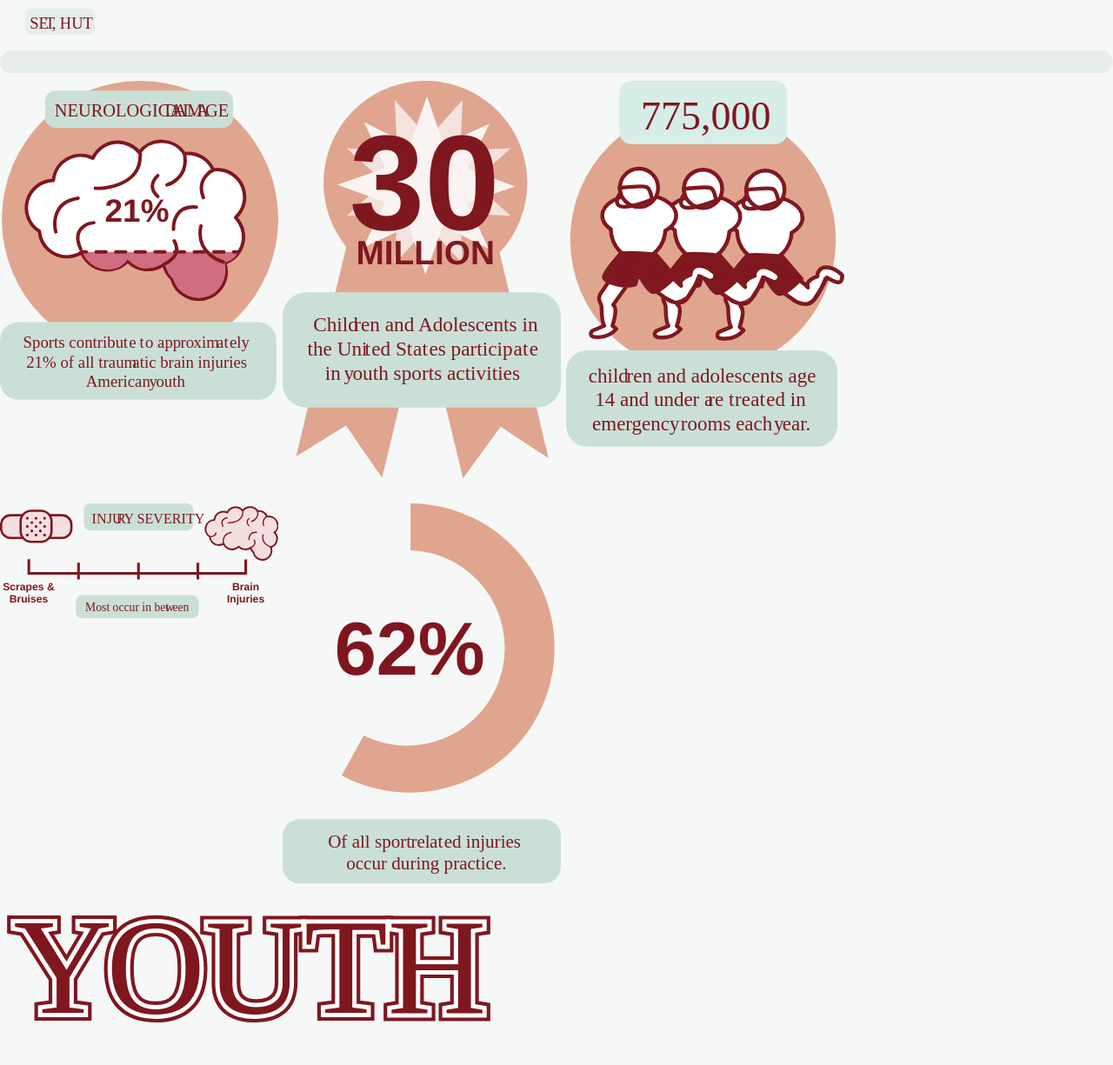
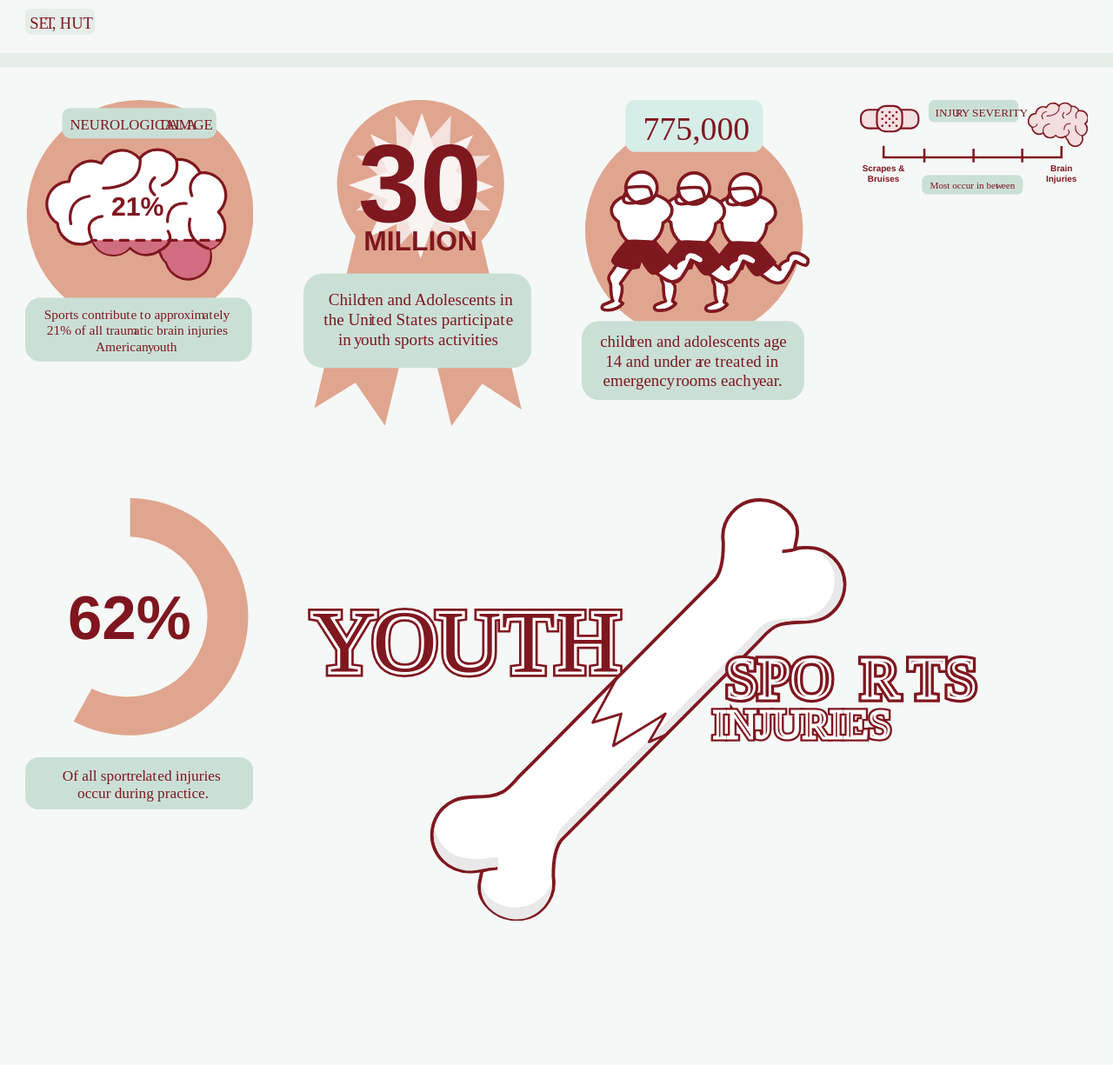
Before and after one commit to B2G7M/responsive-infographic, a plain HTML site: page index.html in a window 1280 px wide. Shown: the top 1225 px of the page at 87% size. After the commit the page ends 1097 px from the top, so only its background shows below. Drawn offline with Linux system fonts and the light colour scheme.

Commit message:
added images

```diff
--- a/css/main.css
+++ b/css/main.css
@@ -37,6 +37,7 @@ svg {
 
 .top-bar {
   top: 10px;
+  width: 100%;
 
 }
 
--- a/index.html
+++ b/index.html
@@ -14,7 +14,7 @@
 <body>
 
 <!-- Set,hut -->
-<div class="unit xs-1 s-1 m-1-2 l-1-2 gutter pad-t-2">
+<div class="gutter pad-t-2">
 <svg class="set-hut" xmlns="http://www.w3.org/2000/svg" id="Layer_8" data-name="Layer 8" viewBox="0 0 155.7 57.5">
   <rect width="155.7" height="57.5" fill="#e6eee9" rx="11.8" ry="11.8"/>
   <rect width="155.7" height="57.5" fill="#e6eee9" rx="11.8" ry="11.8"/>
@@ -25,13 +25,14 @@
 </div>
 
 <!-- top bar for set hut -->
-<svg class="top-bar" xmlns="http://www.w3.org/2000/svg" id="Layer_8" data-name="Layer 8" viewBox="0 0 792.8 16.4">
-  <rect width="792.8" height="16.4" fill="#e6eee9" rx="8.2" ry="8.2"/>
+<svg class="top-bar" xmlns="http://www.w3.org/2000/svg" id="Layer_8" data-name="Layer 8" preserveAspectRatio="none" height="16.4" width="792.8" viewBox="0 0 792.8 16.4">
+  <rect width="792.8" height="16.4" fill="#e6eee9" />
 </svg>
 
+<div class="grid">
 
 <!-- Neurological Damage -->
-<div class="unit xs-1 s-1-2 m-1-3 l-1-4">
+<div class="unit xs-1 s-1-2 m-1-3 l-1-4 island">
   <svg xmlns="http://www.w3.org/2000/svg" id="Brain" viewBox="0 0 203.74 233.54">
     <circle cx="102.55" cy="101.19" r="101.19" fill="#e0a58f"/>
     <path fill="#fff" stroke="#7f171f" stroke-width="2.53" d="M172.5 100.1a20.15 20.15 0 0 1-7.93 33.28A20.17 20.17 0 1 1 126 145.14a20.23 20.23 0 0 1-6.07-10.7 20.17 20.17 0 0 1-26.43-2.53 20.15 20.15 0 0 1-33.63-6.3 19.93 19.93 0 0 1-10.92 3.24 20.14 20.14 0 0 1-20.1-18.7 20.16 20.16 0 0 1 10.25-37.3A20.18 20.18 0 0 1 68 56.57a20.16 20.16 0 0 1 34-4.1 20.17 20.17 0 0 1 33 .86 19.2 19.2 0 0 1 2.68-.2 20.14 20.14 0 0 1 18.46 12.06 18.7 18.7 0 0 1 2.8-.2 20.16 20.16 0 0 1 13.56 35.1z" stroke-linecap="round" stroke-linejoin="round"/>
@@ -53,8 +54,9 @@
   </svg>
 </div>
 
+
 <!-- Medallion -->
-<div class="unit xs-1 s-1-2 m-1-3 l-1-4">
+<div class="unit xs-1 s-1-2 m-1-3 l-1-4 text-center island">
   <svg class="#" xmlns="http://www.w3.org/2000/svg" id="Text" viewBox="0 0 123.7 184.4">
     <path fill="#e0a58f" d="M96.5 76.3a45.3 45.3 0 1 0-68.2-2.5L6 167l22.2-13.7 16 23.2 18-74.7 18 75 16.7-23 21.3 14z"/>
     <path fill="#f3e2de" d="M65 25.2L80 8.5 79 31l22.4-1-16.7 15 16.7 15L79 59l1 22.4-15-16.7-15.2 16.7L51 59l-22.5 1 16.7-15-16.7-15L51 31 49.8 8.5l15 16.7z"/>
@@ -73,8 +75,9 @@
 </div>
 
 
+
 <!-- 775,000 -->
-<div class="unit xs-1 s-1-2 m-1-3 l-1-4">
+<div class="unit xs-1 s-1-2 m-1-3 l-1-4 island">
   <svg xmlns="http://www.w3.org/2000/svg" id="Text" viewBox="0 0 166.87 227.72">
     <circle cx="82.14" cy="95.31" r="79.64" fill="#e0a58f"/>
     <rect width="162.75" height="57.74" y="161.71" fill="#cae0d7" rx="12.69" ry="12.69"/>
@@ -109,7 +112,7 @@
 
 
 <!-- Injury Severity -->
-<div class="unit xs-1 s-1-2 m-1-3 l-1-4">
+<div class="unit xs-1 s-1-2 m-1-3 l-1-4 island">
 <svg xmlns="http://www.w3.org/2000/svg" viewBox="0 0 257.6 106.5">
   <rect width="113.9" height="21.5" x="70.1" y="85" fill="#cae0d7" rx="6.2" ry="6.2"/>
   <path fill="none" stroke="#7f181f" stroke-width="2.5" stroke-miterlimit="10" d="M26.7 51.8v13h200.8V52M72.7 65V55v15.5M183.2 65V55v15.5m-55-5.5V55v15.5"/>
@@ -147,7 +150,7 @@
 </div>
 
 <!-- 62% -->
-<div class="unit xs-1 s-1-2 m-1-3 l-1-4">
+<div class="unit xs-1 s-1-2 m-1-3 l-1-4 island">
   <svg class="#" xmlns="http://www.w3.org/2000/svg" id="Baseball" viewBox="0 0 136.6 186.5">
     <path fill="#e0a58f" d="M62.8 0v23a48 48 0 1 1-23 91L29 133.6A71 71 0 1 0 63 0z"/>
     <text fill="#7f161f" transform="translate(25.47 84.18)" font-size="36.9" font-family="Helvetica" font-weight="700">
@@ -161,32 +164,36 @@
 </div>
 
 <!-- YOUTH -->
-<div class="unit xs-1-2 s-1-2 m-1-2 l-1-2">
-  <svg xmlns="http://www.w3.org/2000/svg" viewBox="0 0 439.6 132.4">
-    <text fill="none" stroke="#7f171f" stroke-width="12.5" stroke-miterlimit="10" transform="translate(10.65 96.97)" font-size="108.1" font-family="Rockwell Extra Bold">
-      <tspan letter-spacing="-5">Y</tspan><tspan x="73.4" y="0">OUTH</tspan>
+<div class="unit xs-1 s-1 m-1 l-2-3 island">
+  <svg xmlns="http://www.w3.org/2000/svg" viewBox="0 0 840.04 513.53">
+  <text fill="none" stroke="#7f171f" stroke-width="12.51" stroke-miterlimit="10" transform="translate(10.65 210.98)" font-size="108.06" font-family="Rockwell Extra Bold">
+    <tspan letter-spacing="-5">Y</tspan><tspan x="73.39" y="0">OUTH</tspan>
   </text>
-    <text fill="#fff" stroke="#fff" stroke-width="6.8" stroke-miterlimit="10" transform="translate(10.65 96.97)" font-size="108.1" font-family="Rockwell Extra Bold">
-      <tspan letter-spacing="-5">Y</tspan><tspan x="73.4" y="0">OUTH</tspan>
+  <text fill="#fff" stroke="#fff" stroke-width="6.82" stroke-miterlimit="10" transform="translate(10.65 210.98)" font-size="108.06" font-family="Rockwell Extra Bold">
+    <tspan letter-spacing="-5">Y</tspan><tspan x="73.39" y="0">OUTH</tspan>
   </text>
-    <text fill="#7f171f" transform="translate(10.65 96.97)" font-size="108.1" font-family="Rockwell Extra Bold">
-      <tspan letter-spacing="-5">Y</tspan><tspan x="73.4" y="0">OUTH</tspan>
+  <text fill="#7f171f" transform="translate(10.65 210.98)" font-size="108.06" font-family="Rockwell Extra Bold">
+    <tspan letter-spacing="-5">Y</tspan><tspan x="73.39" y="0">OUTH</tspan>
+  </text>
+  <path fill="#fff" stroke="#7f181f" stroke-width="4.11" stroke-miterlimit="10" d="M657.18 105.05a45 45 0 0 0-45-45c-2.5 0-4.94 0-7.33.18a30.15 30.15 0 0 0-8.57 1.72c.57-4 1.57-7.23 2.9-14.9 4.26-24.5-20.15-45-45-45a45 45 0 0 0-44.5 51.7c.4 27.5-6.05 39.75-9.5 44.32l-43 43.25-92.42 93-87.3 87.97L262.8 337c-6.85 6.92-13 15.53-21.67 20.14-18.1 9.6-39.83 1.82-57.93 9.9a45.58 45.58 0 0 0-27.3 41.4 45 45 0 0 0 45 45c2.5 0 4.94 0 7.33-.18a30.15 30.15 0 0 0 8.57-1.73c-.57 4-1.57 7.23-2.9 14.9-4.26 24.5 20.15 45 45 45a45 45 0 0 0 44.5-51.7c-.4-27.5 6.05-39.75 9.5-44.32l43.2-43.5 92.8-93.4 87.34-87.9 14.53-14.6c7.47-7.5 14-16.6 23.92-21 17.9-7.9 39.1-.7 56.7-9a45.9 45.9 0 0 0 25.7-40.9zM235.68 449.2s-11.7.72-21.58 4.35M581.22 64.83s11.7-.73 21.57-4.36"/>
+  <path fill="#e9e9ea" d="M258.34 496.94c-1.52 0-25.88.55-37.16-17.1a33.8 33.8 0 0 1-4.84-13.06 34.3 34.3 0 0 0 1 17.7c6.38 18.65 31 31.27 52.5 25.58a44.13 44.13 0 0 0 29.5-26.83 42.68 42.68 0 0 0 2.47-18.2 45.58 45.58 0 0 1-43.4 31.9zm315.38-343.76c6.27-3.13 11.56-3.62 19.38-4.34 11.7-1.08 15.83 1.1 26.46-1.24a53.85 53.85 0 0 0 11.33-3.72c11.6-5.65 24.7-20.62 24.2-39.83-.5-18.7-13.7-35.4-32.6-40.7 4.2 2.44 16.24 10.2 20.7 25.04a44 44 0 0 1 1.62 12.1 46.52 46.52 0 0 1-26.06 41.3c-9 4.3-18.9 4.5-28.5 4.7-9.33.2-18.15.4-26.3 4-6.95 3.04-12 8.6-17.4 14.44-1.66 1.8-3.35 3.63-5.08 5.37L312 401.5c-2.37 3.2-7.22 11.88-8.42 30.4 2.17-9.92 5.37-15.65 7.67-18.7l.18-.2L549.1 174.7c1.28-1.46 3.2-3.62 5.67-6.1 5.87-5.9 11.6-11.73 18.94-15.4zm-337.38 289a33.75 33.75 0 0 0-.63-6.37 191.7 191.7 0 0 1-20 2.2c-4.8.3-7.4.3-8.3.2a62.86 62.86 0 0 1-16.1-2.2 39.4 39.4 0 0 1-25.35-19.1 53.3 53.3 0 0 1-6.95-16.6c-.5 2.8-3.45 20.16 8.17 35.1 9.3 12 22.3 15.08 25.55 15.8a43.24 43.24 0 0 0 11.36 1.24c9.5-.4 18.57-3.92 28.1-4.06a4.65 4.65 0 0 0 3.54-1.36c.7-.9.7-2.2.7-4.75z"/>
+  <path fill="none" stroke="#7f171f" stroke-width="3" d="M379.77 219.3l-28.64 53.15 34.67-10.58-9.64 38.8 63.24-38.8L419.46 296l20.83-8.8" stroke-linecap="round" stroke-linejoin="round"/>
+  <text fill="#7f171f" stroke="#7f161f" stroke-width="8" stroke-miterlimit="10" transform="translate(497.03 291.24)" font-size="50" font-family="Rockwell Extra Bold">
+    INJURIES
+  </text>
+  <text fill="#7f171f" stroke="#7f161f" stroke-width="10" stroke-miterlimit="10" transform="translate(512.21 242.75)" font-size="71" font-family="Rockwell Extra Bold">
+    SPO<tspan x="164.26" y="0" letter-spacing="-1">R</tspan><tspan x="223.12" y="0">TS</tspan>
+  </text>
+  <text fill="#7f171f" stroke="#fff" stroke-width="3" stroke-miterlimit="10" transform="translate(497.03 291.24)" font-size="50" font-family="Rockwell Extra Bold">
+    INJURIES
+  </text>
+  <text fill="#7f171f" stroke="#fff" stroke-width="3" stroke-miterlimit="10" transform="translate(512.21 242.74)" font-size="71" font-family="Rockwell Extra Bold">
+    SPO<tspan x="164.26" y="0" letter-spacing="-1">R</tspan><tspan x="223.12" y="0">TS</tspan>
   </text>
 </svg>
 </div>
 
-<!-- Bone -->
-<div class="text-center">
-  <div class="unit xs-1 s-1 m-1-2 l-2-3">
-    <svg class="bone" xmlns="http://www.w3.org/2000/svg" viewBox="0 0 505.4 513.5">
-      <path fill="#fff" stroke="#7f181f" stroke-width="4.1" stroke-miterlimit="10" d="M503.3 105a45 45 0 0 0-45-45c-2.5 0-5 0-7.3.2a30 30 0 0 0-8.6 1.8c.6-4 1.6-7.3 3-15 4.2-24.4-20.2-45-45-45a45 45 0 0 0-44.7 52c.4 27.5-6 39.7-9.5 44.3l-43 43.3-92.4 93-87.4 88L109 337c-7 7-13 15.6-21.7 20.2-18 9.6-39.8 1.8-58 10A45.6 45.6 0 0 0 2 408.5a45 45 0 0 0 45 45c2.7 0 5 0 7.5-.2a30 30 0 0 0 8.6-1.7c0 4-1 7.2-3 15-4 24.4 21 45 45 45a45 45 0 0 0 45-51.8c0-27.5 6-39.8 10-44.4l43-43.4 93-93.5 87.7-88 14-14.5c7.8-7.5 14-16.6 24-21 18-8 39-.7 57-9a46 46 0 0 0 25.7-41z"/>
-      <path fill="#fff" stroke="#7f181f" stroke-width="4.1" stroke-miterlimit="10" d="M427.4 64.8S439 64 449 60.5"/>
-      <path fill="#e9e9ea" d="M104.5 497c-1.5 0-26 .5-37.2-17.2a33.8 33.8 0 0 1-4.8-13 34.3 34.3 0 0 0 1 17.7C70 503 94.5 515.7 116 510a44 44 0 0 0 29.5-26.8A42.7 42.7 0 0 0 148 465a45.6 45.6 0 0 1-43.5 32z"/>
-      <path fill="#e9e9ea" d="M420 153.2c6-3 11.4-3.6 19.3-4.4 11.7-1 15.8 1 26.4-1.2A54 54 0 0 0 477 144c11.7-5.8 24.8-20.7 24.3-40-.5-18.7-13.7-35.4-32.6-40.7 4.2 2.5 16.3 10.3 20.7 25a44 44 0 0 1 1.7 12.2 46.5 46.5 0 0 1-26 41.3c-9 4.3-19 4.5-28 4.8-9 .2-18 .4-26 4-7 3-12 8.6-17 14.4l-5 5.4-229.4 231c-2.4 3.3-7.2 12-8.4 30.5 2-10 5-16 7.4-19L396 174c1-2 3-4 5.5-6 6-6 11.7-12 19-16z"/>
-      <path fill="#e9e9ea" d="M82.5 442.2a33.8 33.8 0 0 0-.6-6.4 191.7 191.7 0 0 1-20 2.2c-5 .3-8 .2-9 .2a63 63 0 0 1-16-2.2 39.4 39.4 0 0 1-25-19 53.3 53.3 0 0 1-7-17c-1 2.8-4 20.2 8 35 9 12 22 15.2 25 16a43.2 43.2 0 0 0 11.2 1c10-.3 19-3.8 28.6-4a4.7 4.7 0 0 0 3.6-1.3c.6-1 .6-2.3.6-4.8z"/>
-      <path fill="none" stroke="#7f171f" stroke-width="3" d="M226 219.3l-28.7 53L232 262l-9.7 38.7 63.3-38.8-20 34 20.8-9" stroke-linecap="round" stroke-linejoin="round"/>
-    </svg>
-  </div>
+
 </div>
 
 </body>
```
Lines whose indentation alone changed are shown as unchanged.
